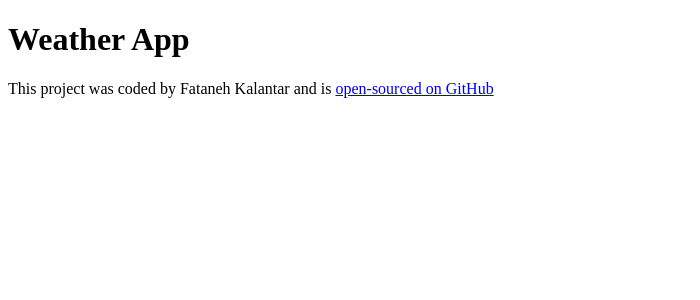
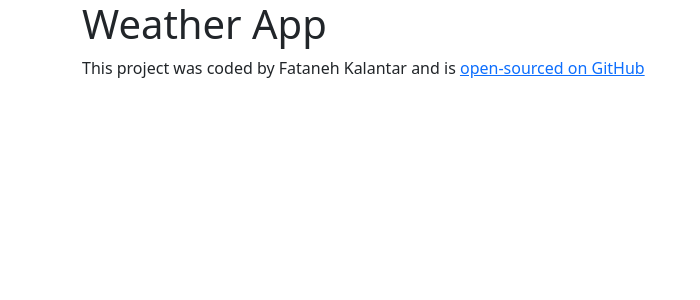
Before and after one commit to Fkalantar/Weather-Search-Engine, a React (Create React App) app: page / in a window 1280 px wide. Shown: the top 300 px of the page, without its empty margins (0-700 px from the left). Built offline with nearby package versions, Linux system fonts and the light colour scheme.

Commit message:
Added bootstrap

```diff
--- a/package.json
+++ b/package.json
@@ -6,6 +6,7 @@
     "@testing-library/jest-dom": "^5.16.5",
     "@testing-library/react": "^13.4.0",
     "@testing-library/user-event": "^13.5.0",
+    "bootstrap": "^5.2.3",
     "react": "^18.2.0",
     "react-dom": "^18.2.0",
     "react-scripts": "5.0.1",
--- a/src/App.js
+++ b/src/App.js
@@ -3,9 +3,11 @@ import React from "react";
 export default function App() {
   return (
     <div className="App">
+    <div className="container">
      <h1>Weather App</h1>
      <footer>This project was coded by Fataneh Kalantar and is {" "} <a href="https://github.com/Fkalantar/Weather-Search-Engine"
     target="_blank" rel="noreferrer">open-sourced on GitHub</a></footer>
     </div>
+    </div>
     );
 }
--- a/src/index.js
+++ b/src/index.js
@@ -1,5 +1,6 @@
 import React from 'react';
 import ReactDOM from 'react-dom/client';
+import 'bootstrap/dist/css/bootstrap.css';
 import App from './App';
 import reportWebVitals from './reportWebVitals';
 
```
Also changed, not shown: 1 other file (tests, documents, lock files or other folders).
